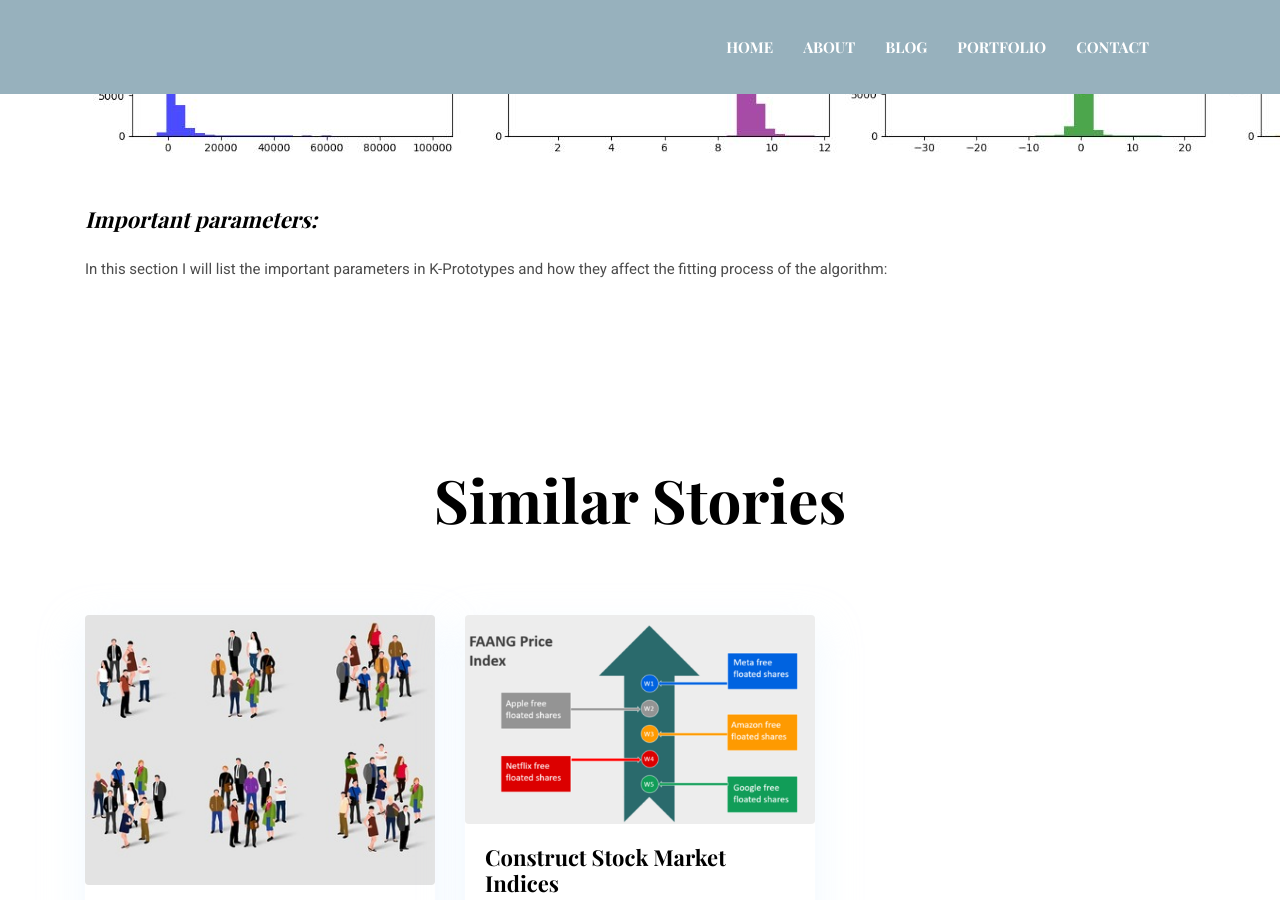
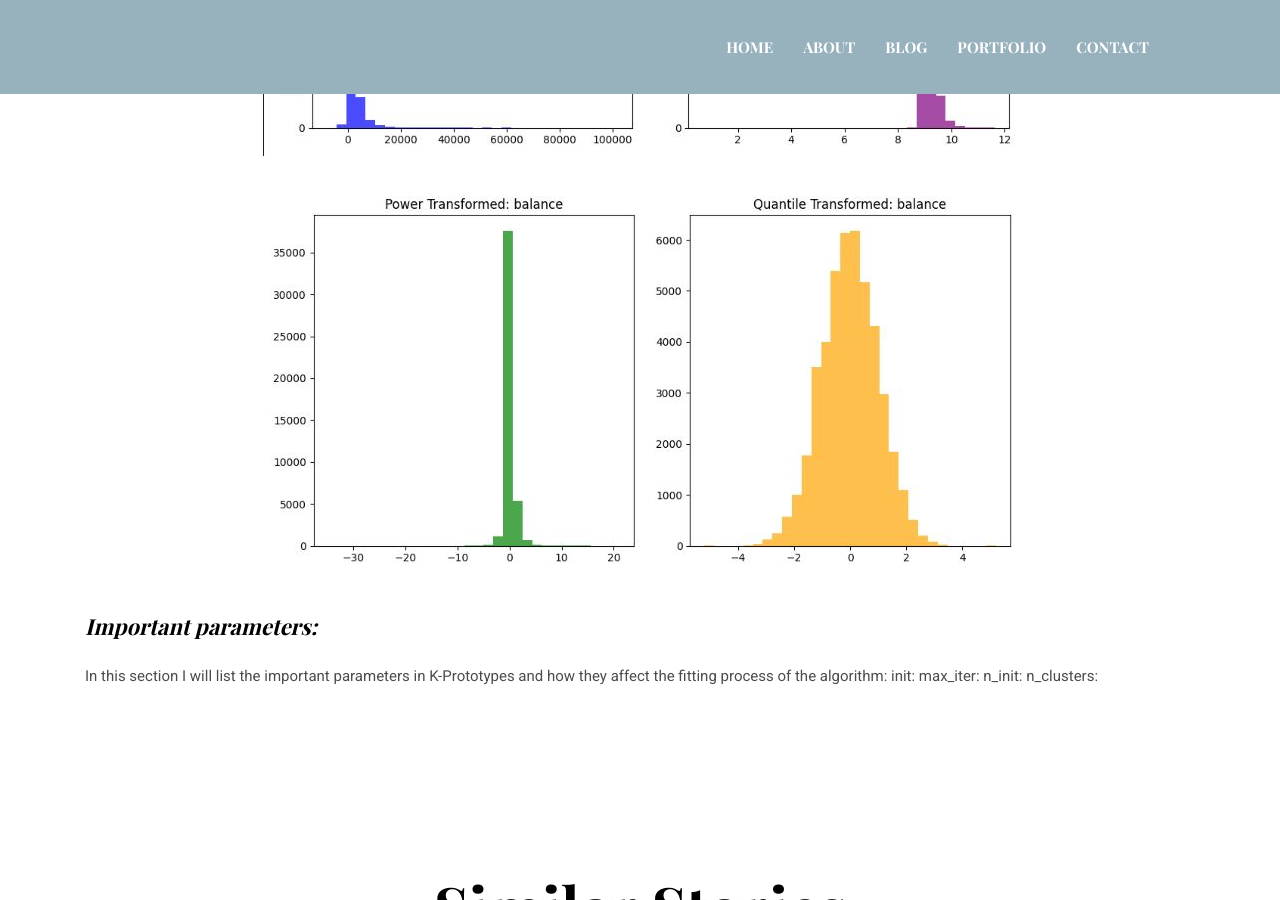
Before and after one commit to RandaAdel/RandaAdel.github.io, a Jekyll site: the page built from _posts/2025-01-07-clustering-with-categorical-data.markdown, in a window 1280 px wide and 900 px high, scrolled down 2123 px. Built offline with Jekyll 4.4.1, drawn with Linux system fonts in a browser that asks for light colours.

Commit message:
preprocessing picture

```diff
--- a/_posts/2025-01-07-clustering-with-categorical-data.markdown
+++ b/_posts/2025-01-07-clustering-with-categorical-data.markdown
@@ -23,10 +23,18 @@ The numerical distance is computed as the Euclidean distance between the data po
 ***Preprocessing:*** In the dataset, the numerical features include age, with a maximum value of 80 years, and balance, with a maximum value of 100,000. Since K-Prototypes relies on distance calculations, it is crucial to normalise or apply a transformation to the numerical features. This ensures that the distance computation is not biased by the differences in the scale or range of the features, allowing the clustering process to be range-agnostic and fair to all attributes.
 
 <p style="text-align: center;">
-  <img src="/assets/images/blog/transformations.jpg" alt="Additional image description">
+  <img src="/assets/images/blog/transformations1.jpg" alt="Additional image description">
+</p>
+<p style="text-align: center;">
+  <img src="/assets/images/blog/transformations2.jpg" alt="Additional image description">
 </p>
 
 ***Important parameters:*** In this section I will list the important parameters in K-Prototypes and how they affect the fitting process of the algorithm:
+init:
+max_iter:
+n_init:
+n_clusters:
+
 
 
 <!-- ***Data:*** The dataset that is related to direct marketing campaigns of a Portuguese banking institution. The marketing campaigns were based on phone calls. Often, more than one contact to the same client was required, in order to access if the product (bank term deposit) would be (or not) subscribed. I will be clustering the different customers to see if there is a potential in understanding the profiles of customers within the bank.
```
Also changed, not shown: assets/images/blog/transformations.jpg (deleted), assets/images/blog/transformations1.jpg (added), assets/images/blog/transformations2.jpg (added).
